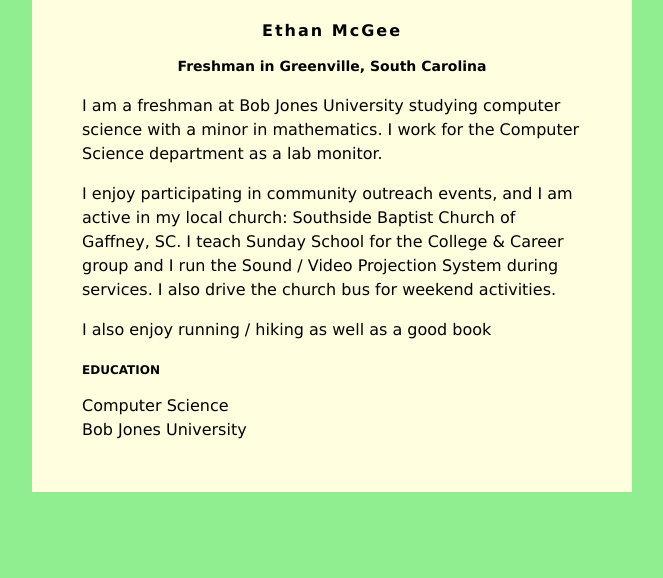
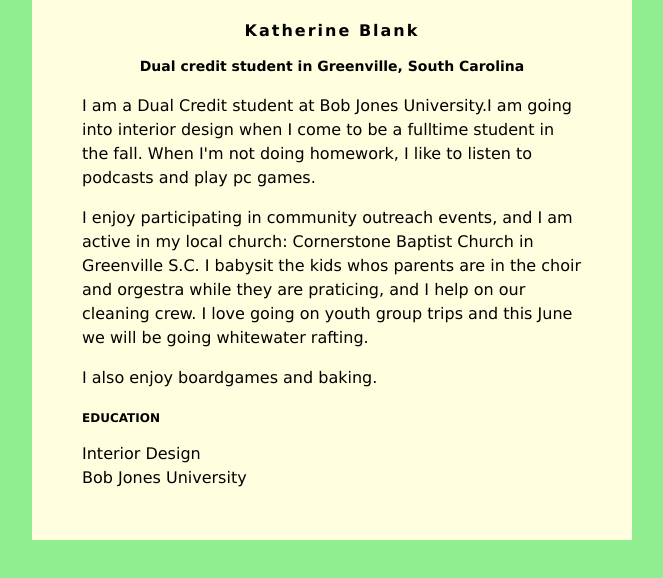
Before and after one commit to katt1120/katt1120.github.io, a plain HTML site: page index.html in a window 1280 px wide. Shown: the whole page, without its empty margins (308-971 px from the left). Drawn offline with Linux system fonts and the light colour scheme.

Commit message:
Update index.html

```diff
--- a/index.html
+++ b/index.html
@@ -30,19 +30,19 @@ h3 {
 </head>
 <body>
     <div id="content">
-        <h1>Ethan McGee</h1>
-        <h2>Freshman in Greenville, South Carolina</h2>
+        <h1>Katherine Blank</h1>
+        <h2>Dual credit student in Greenville, South Carolina</h2>
 
-         <p>I am a freshman at Bob Jones University studying computer science with a minor in mathematics. I work for the Computer Science department as a lab monitor.</p>
+         <p>I am a Dual Credit student at Bob Jones University.I am going into interior design when I come to be a fulltime student in the fall. When I'm not doing homework, I like to listen to podcasts and play pc games.</p>
          <p>
-            I enjoy participating in community outreach events, and I am active in my local church: Southside Baptist Church of Gaffney, SC.  I teach Sunday School for the College &amp; Career group and I run the Sound / Video Projection System during services.  I also drive the church bus for weekend activities.
+            I enjoy participating in community outreach events, and I am active in my local church: Cornerstone Baptist Church in Greenville S.C. I babysit the kids whos parents are in the choir and orgestra while they are praticing, and I help on our cleaning crew. I love going on youth group trips and this June we will be going whitewater rafting.
          </p>
          <p>
-            I also enjoy running / hiking as well as a good book
+            I also enjoy boardgames and baking.
          </p>
 
         <h3>EDUCATION</h3>
-        Computer Science<br>
+        Interior Design<br>
         Bob Jones University
     </div>
 
```
